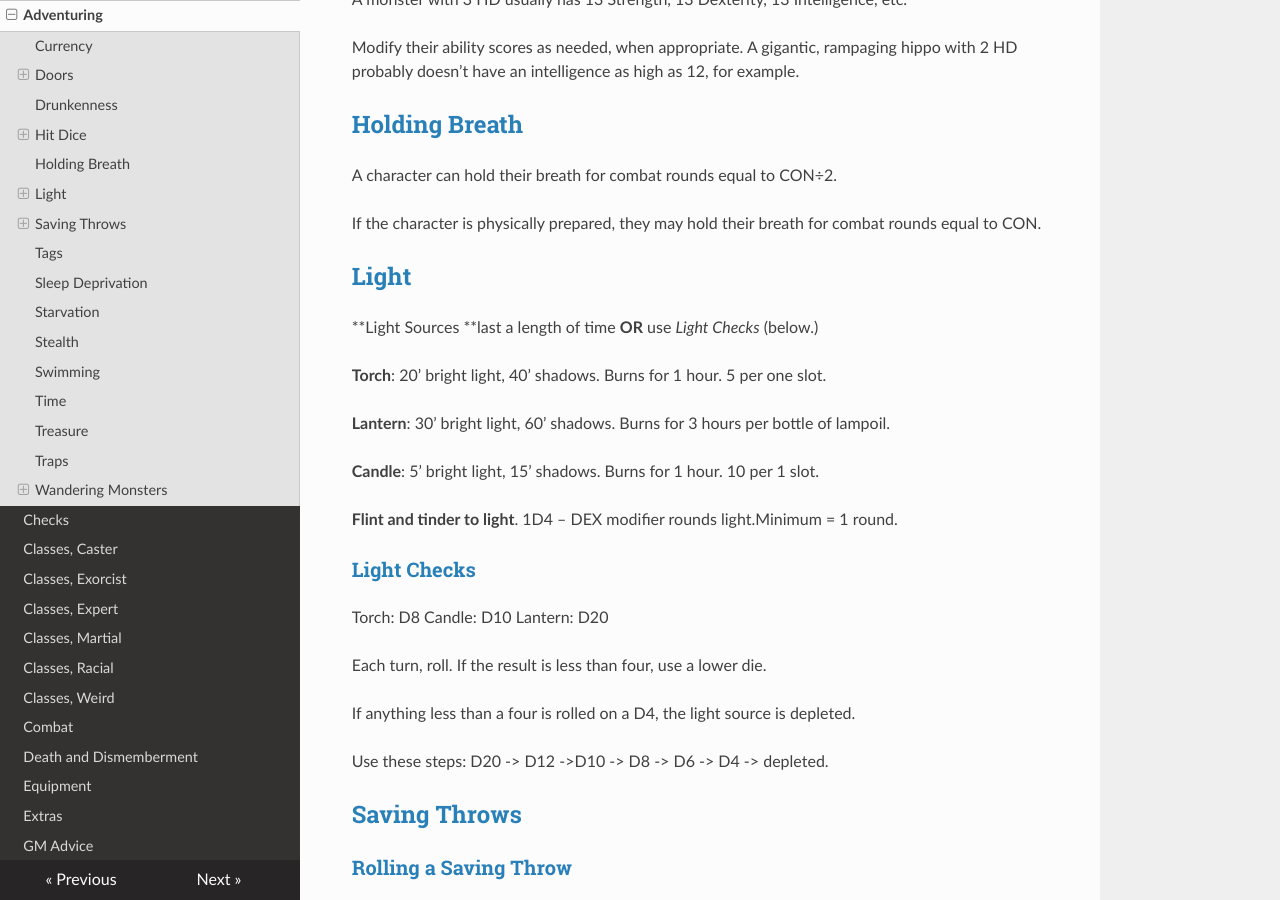
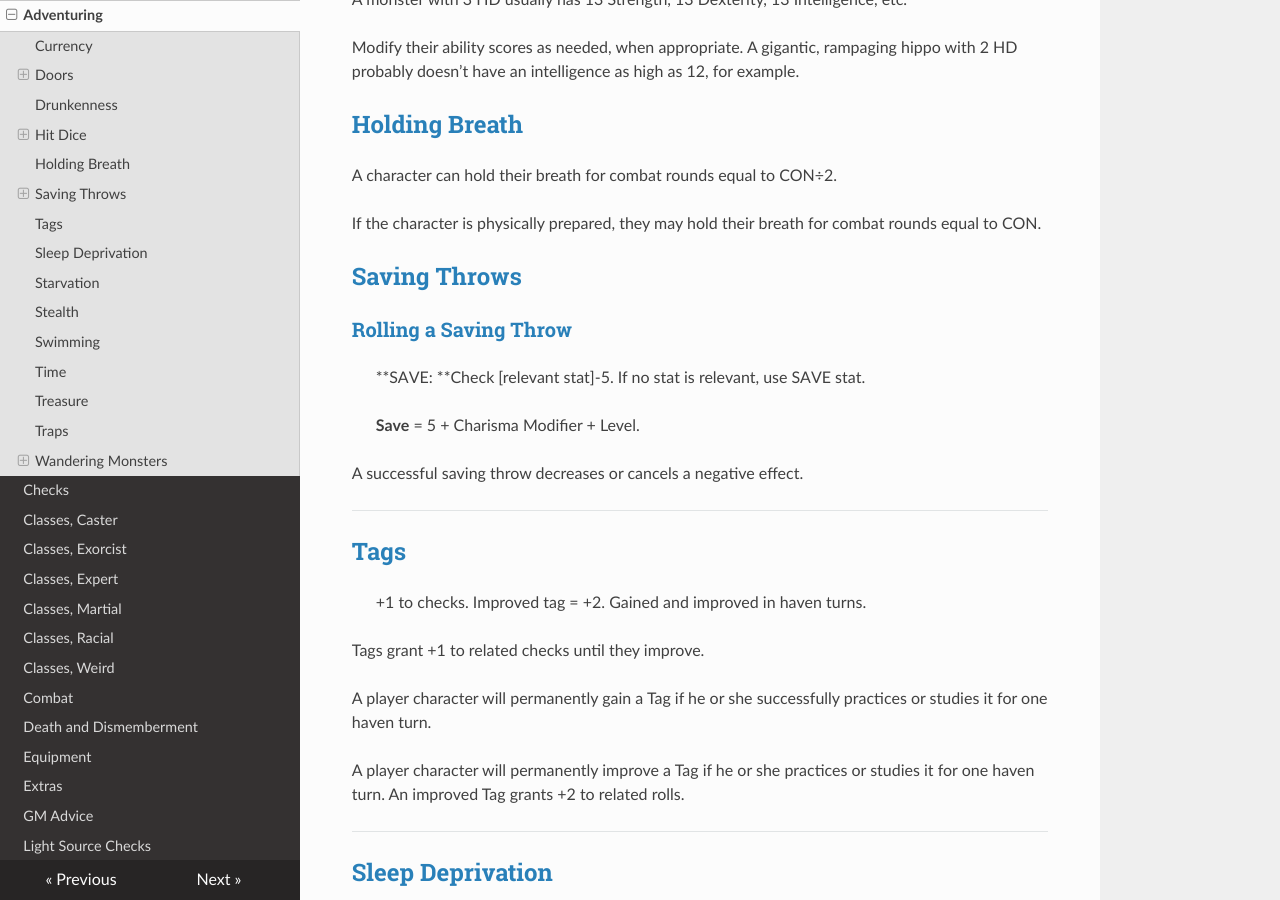
Before and after one commit to valzi/villagefolk, an MkDocs documentation site: the page built from docs/Adventuring.md, in a window 1280 px wide and 900 px high, scrolled down 2042 px. Built offline with MkDocs 1.6.1, drawn with Linux system fonts in a browser that asks for light colours; nearby versions of some CDN libraries; old or Windows-style settings are respelled for this version of MkDocs.

Commit message:
Regular auto-commit

```diff
--- a/docs/Adventuring.md
+++ b/docs/Adventuring.md
@@ -76,28 +76,6 @@ Modify their ability scores as needed, when appropriate. A gigantic, rampaging h
 A character can hold their breath for combat rounds equal to CON÷2.
 
 If the character is physically prepared, they may hold their breath for combat rounds equal to CON.
-
-## Light
-
-**Light Sources **last a length of time **OR** use *Light Checks* (below.)
-
-**Torch**: 20’ bright light, 40' shadows. Burns for 1 hour. 5 per one slot.
-
-**Lantern**: 30’ bright light, 60’ shadows. Burns for 3 hours per bottle of lampoil.
-
-**Candle**: 5’ bright light, 15’ shadows. Burns for 1 hour. 10 per 1 slot.
-
-**Flint and tinder to light**. 1D4 – DEX modifier rounds light.Minimum = 1 round.
-
-### Light Checks
-
-Torch: D8	Candle: D10 			Lantern: D20
-
-Each turn, roll. If the result is less than four, use a lower die.
-
-If anything less than a four is rolled on a D4, the light source is depleted.
-
-Use these steps: D20 -> D12 ->D10 -> D8 -> D6 -> D4 -> depleted.
 
 ## Saving Throws
 
```
Also changed, not shown: docs/Light_Source_Checks.md (+9 -0 lines), docs/Light_Source_Traditional.md (+11 -0 lines).
